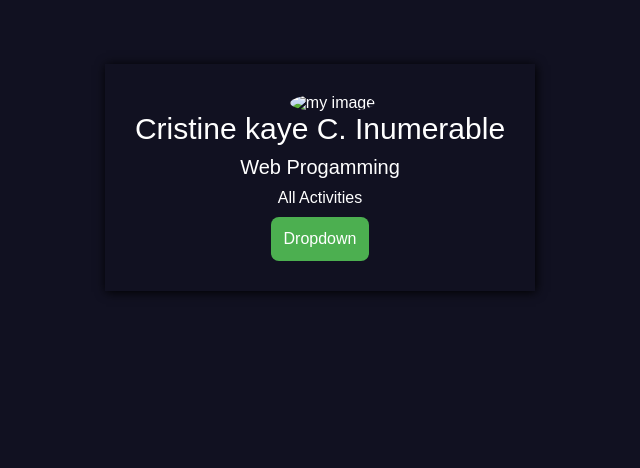
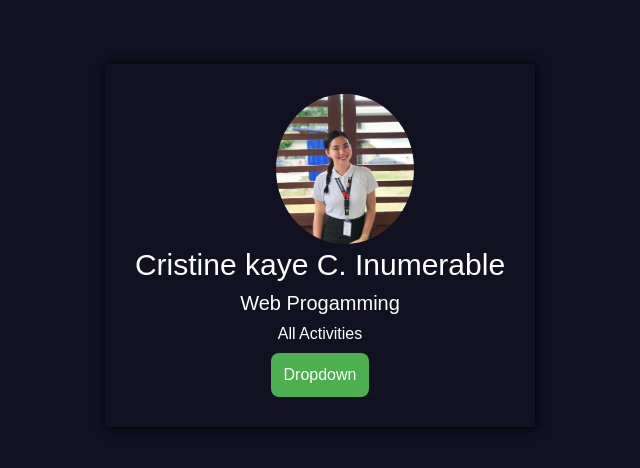
Before and after one commit to kaye-gif/christine-activities, a plain HTML site: page index.html in a window 1280 px wide. Shown: the whole page, without its empty margins (320-960 px from the left). Drawn offline with Linux system fonts and the light colour scheme; the site is published under a folder, as on GitHub Pages, so addresses that start at the root find nothing.

Commit message:
activities

```diff
--- a/index.html
+++ b/index.html
@@ -12,7 +12,7 @@
       <div class="container">
         <div class="wrapper">
           <div class="image">
-            <img src="/kaye.jpg" alt="my image" />
+            <img src="./kaye.jpg" alt="my image" />
           </div>
           <div class="title">
             <div class="text name">Cristine kaye C. Inumerable</div>
```
